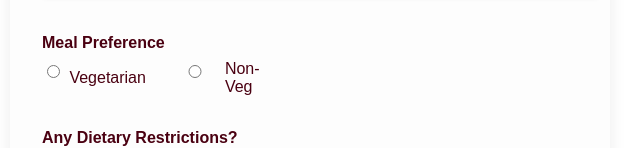
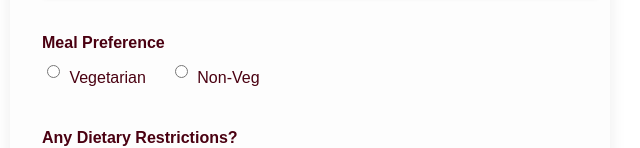
Before and after one commit to npai96/rach-wedding-rsvp, a plain HTML site: page index.html in a window 1280 px wide. Shown: the part 1170-1318 px from the top of the page, without its empty margins (330-970 px from the left). Drawn offline with Linux system fonts and the light colour scheme.

Commit message:
Updated radio-option white-space

```diff
--- a/style.css
+++ b/style.css
@@ -71,6 +71,7 @@ form .radio-option {
   display: flex;
   align-items: center;
   gap: 0.4rem;
+  white-space: nowrap; /* ✅ Prevents line break */
   font-weight: normal;
   color: #4a0011;
 }
```
